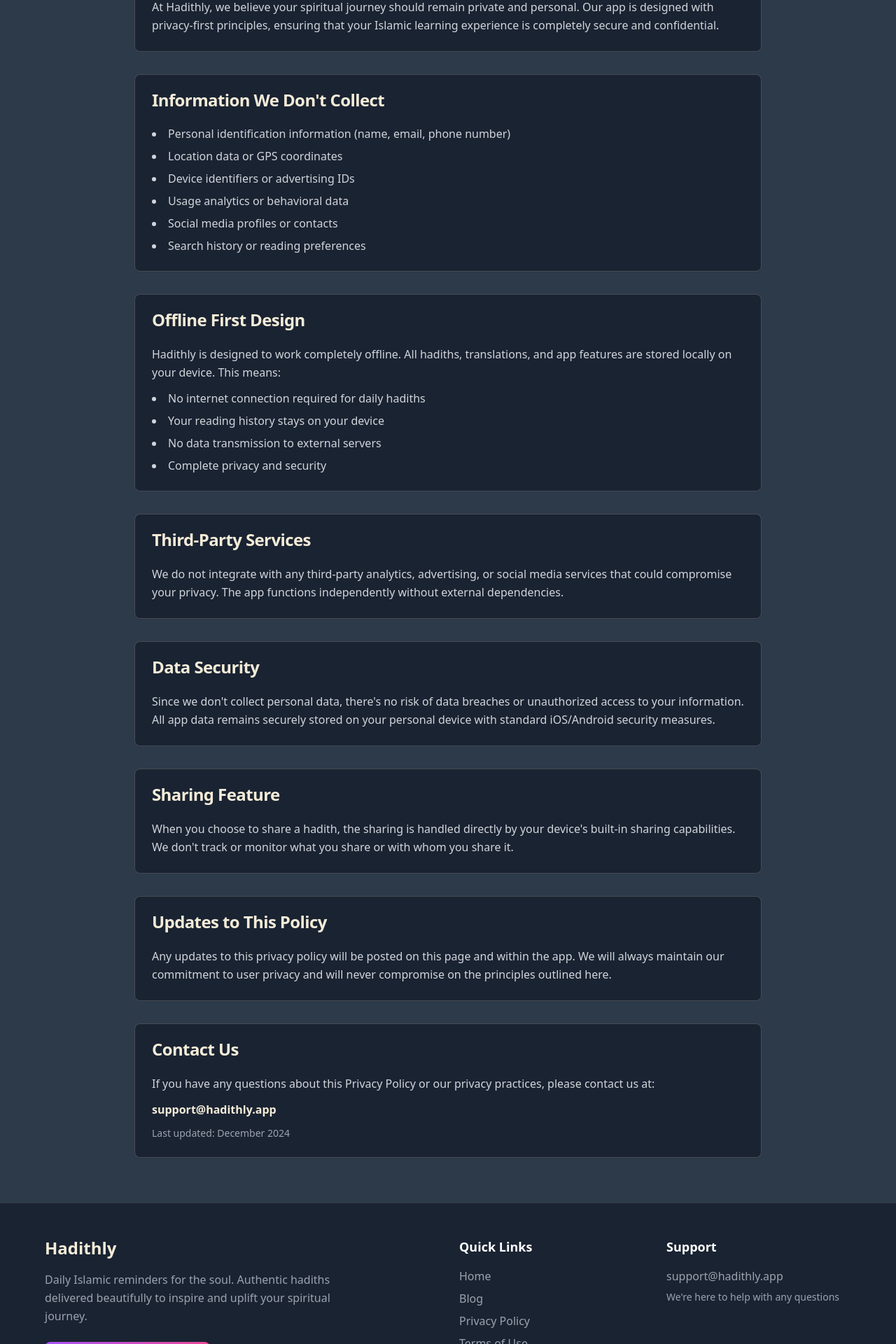
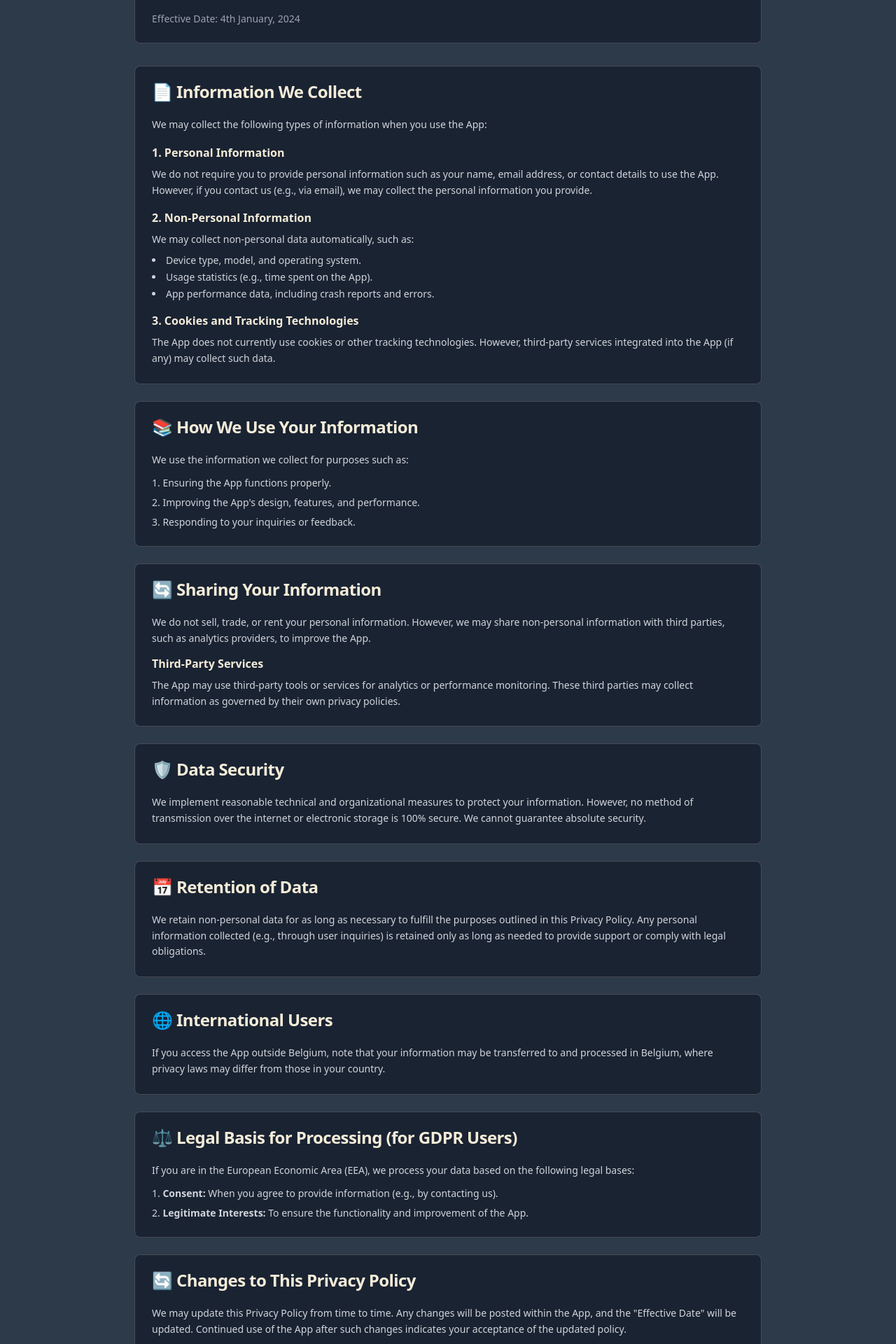
Before and after one commit to Kurt-Adam20/hadithly-soul-website, a React (Vite) app: page /privacy in a window 1280 px wide. Shown: the part 400-2320 px from the top of the page at 70% size. Built offline with nearby package versions, Linux system fonts and the light colour scheme.

Commit message:
Update privacy policy
The AI has updated the `src/pages/Privacy.tsx` file with a new privacy policy, adapting it for Hadithly and including the email address `support@hadithly.app`. The policy also specifies that the laws of Belgium apply.

```diff
--- a/src/pages/Privacy.tsx
+++ b/src/pages/Privacy.tsx
@@ -20,118 +20,177 @@ const Privacy = () => {
           </div>
 
           <Card className="bg-[#1A2332] border-[#F4ECD8]/20 mb-8">
-            <CardHeader>
-              <CardTitle className="text-[#F4ECD8] text-2xl">Our Privacy Commitment</CardTitle>
-            </CardHeader>
-            <CardContent className="text-gray-300 space-y-4">
-              <p className="text-lg font-semibold text-[#F4ECD8]">
-                We do not collect or share any personal data. All content is available offline.
+            <CardContent className="text-gray-300 space-y-4 pt-6">
+              <p className="leading-relaxed">
+                Hadithly ("<strong>Developer</strong>") is committed to protecting your privacy. This Privacy Policy explains how we collect, use, disclose, and safeguard your information when you use <strong>Hadithly - Daily Islamic reminders</strong> ("<strong>App</strong>"). By using the App, you agree to the practices described in this policy. If you do not agree with this Privacy Policy, please do not use the App.
               </p>
-              <p className="leading-relaxed">
-                At Hadithly, we believe your spiritual journey should remain private and personal.
-                Our app is designed with privacy-first principles, ensuring that your Islamic learning
-                experience is completely secure and confidential.
+              <p className="text-sm text-gray-400">
+                Effective Date: 4th January, 2024
               </p>
             </CardContent>
           </Card>
 
-          <div className="grid gap-8">
+          <div className="grid gap-6">
             <Card className="bg-[#1A2332] border-[#F4ECD8]/20">
               <CardHeader>
-                <CardTitle className="text-[#F4ECD8]">Information We Don't Collect</CardTitle>
+                <CardTitle className="text-[#F4ECD8] flex items-center gap-2">
+                  📄 Information We Collect
+                </CardTitle>
               </CardHeader>
-              <CardContent className="text-gray-300 space-y-3">
-                <ul className="list-disc list-inside space-y-2">
-                  <li>Personal identification information (name, email, phone number)</li>
-                  <li>Location data or GPS coordinates</li>
-                  <li>Device identifiers or advertising IDs</li>
-                  <li>Usage analytics or behavioral data</li>
-                  <li>Social media profiles or contacts</li>
-                  <li>Search history or reading preferences</li>
-                </ul>
+              <CardContent className="text-gray-300 space-y-4">
+                <p className="text-sm leading-relaxed">
+                  We may collect the following types of information when you use the App:
+                </p>
+
+                <div className="space-y-4">
+                  <div>
+                    <h4 className="text-[#F4ECD8] font-semibold mb-2">1. Personal Information</h4>
+                    <p className="text-sm leading-relaxed">
+                      We do not require you to provide personal information such as your name, email address, or contact details to use the App. However, if you contact us (e.g., via email), we may collect the personal information you provide.
+                    </p>
+                  </div>
+
+                  <div>
+                    <h4 className="text-[#F4ECD8] font-semibold mb-2">2. Non-Personal Information</h4>
+                    <p className="text-sm leading-relaxed mb-2">
+                      We may collect non-personal data automatically, such as:
+                    </p>
+                    <ul className="list-disc list-inside space-y-1 text-sm">
+                      <li>Device type, model, and operating system.</li>
+                      <li>Usage statistics (e.g., time spent on the App).</li>
+                      <li>App performance data, including crash reports and errors.</li>
+                    </ul>
+                  </div>
+
+                  <div>
+                    <h4 className="text-[#F4ECD8] font-semibold mb-2">3. Cookies and Tracking Technologies</h4>
+                    <p className="text-sm leading-relaxed">
+                      The App does not currently use cookies or other tracking technologies. However, third-party services integrated into the App (if any) may collect such data.
+                    </p>
+                  </div>
+                </div>
               </CardContent>
             </Card>
 
             <Card className="bg-[#1A2332] border-[#F4ECD8]/20">
               <CardHeader>
-                <CardTitle className="text-[#F4ECD8]">Offline First Design</CardTitle>
+                <CardTitle className="text-[#F4ECD8] flex items-center gap-2">
+                  📚 How We Use Your Information
+                </CardTitle>
               </CardHeader>
               <CardContent className="text-gray-300 space-y-3">
-                <p className="leading-relaxed">
-                  Hadithly is designed to work completely offline. All hadiths, translations, and app features
-                  are stored locally on your device. This means:
+                <p className="text-sm leading-relaxed mb-3">
+                  We use the information we collect for purposes such as:
                 </p>
-                <ul className="list-disc list-inside space-y-2">
-                  <li>No internet connection required for daily hadiths</li>
-                  <li>Your reading history stays on your device</li>
-                  <li>No data transmission to external servers</li>
-                  <li>Complete privacy and security</li>
-                </ul>
+                <ol className="list-decimal list-inside space-y-2 text-sm">
+                  <li>Ensuring the App functions properly.</li>
+                  <li>Improving the App's design, features, and performance.</li>
+                  <li>Responding to your inquiries or feedback.</li>
+                </ol>
               </CardContent>
             </Card>
 
             <Card className="bg-[#1A2332] border-[#F4ECD8]/20">
               <CardHeader>
-                <CardTitle className="text-[#F4ECD8]">Third-Party Services</CardTitle>
+                <CardTitle className="text-[#F4ECD8] flex items-center gap-2">
+                  🔄 Sharing Your Information
+                </CardTitle>
               </CardHeader>
               <CardContent className="text-gray-300 space-y-3">
-                <p className="leading-relaxed">
-                  We do not integrate with any third-party analytics, advertising, or social media services
-                  that could compromise your privacy. The app functions independently without external dependencies.
+                <p className="text-sm leading-relaxed">
+                  We do not sell, trade, or rent your personal information. However, we may share non-personal information with third parties, such as analytics providers, to improve the App.
+                </p>
+
+                <div>
+                  <h4 className="text-[#F4ECD8] font-semibold mb-2">Third-Party Services</h4>
+                  <p className="text-sm leading-relaxed">
+                    The App may use third-party tools or services for analytics or performance monitoring. These third parties may collect information as governed by their own privacy policies.
+                  </p>
+                </div>
+              </CardContent>
+            </Card>
+
+            <Card className="bg-[#1A2332] border-[#F4ECD8]/20">
+              <CardHeader>
+                <CardTitle className="text-[#F4ECD8] flex items-center gap-2">
+                  🛡️ Data Security
+                </CardTitle>
+              </CardHeader>
+              <CardContent className="text-gray-300">
+                <p className="text-sm leading-relaxed">
+                  We implement reasonable technical and organizational measures to protect your information. However, no method of transmission over the internet or electronic storage is 100% secure. We cannot guarantee absolute security.
                 </p>
               </CardContent>
             </Card>
 
             <Card className="bg-[#1A2332] border-[#F4ECD8]/20">
               <CardHeader>
-                <CardTitle className="text-[#F4ECD8]">Data Security</CardTitle>
+                <CardTitle className="text-[#F4ECD8] flex items-center gap-2">
+                  📅 Retention of Data
+                </CardTitle>
               </CardHeader>
-              <CardContent className="text-gray-300 space-y-3">
-                <p className="leading-relaxed">
-                  Since we don't collect personal data, there's no risk of data breaches or unauthorized access
-                  to your information. All app data remains securely stored on your personal device with standard
-                  iOS/Android security measures.
+              <CardContent className="text-gray-300">
+                <p className="text-sm leading-relaxed">
+                  We retain non-personal data for as long as necessary to fulfill the purposes outlined in this Privacy Policy. Any personal information collected (e.g., through user inquiries) is retained only as long as needed to provide support or comply with legal obligations.
                 </p>
               </CardContent>
             </Card>
 
             <Card className="bg-[#1A2332] border-[#F4ECD8]/20">
               <CardHeader>
-                <CardTitle className="text-[#F4ECD8]">Sharing Feature</CardTitle>
+                <CardTitle className="text-[#F4ECD8] flex items-center gap-2">
+                  🌐 International Users
+                </CardTitle>
               </CardHeader>
-              <CardContent className="text-gray-300 space-y-3">
-                <p className="leading-relaxed">
-                  When you choose to share a hadith, the sharing is handled directly by your device's built-in
-                  sharing capabilities. We don't track or monitor what you share or with whom you share it.
+              <CardContent className="text-gray-300">
+                <p className="text-sm leading-relaxed">
+                  If you access the App outside Belgium, note that your information may be transferred to and processed in Belgium, where privacy laws may differ from those in your country.
                 </p>
               </CardContent>
             </Card>
 
             <Card className="bg-[#1A2332] border-[#F4ECD8]/20">
               <CardHeader>
-                <CardTitle className="text-[#F4ECD8]">Updates to This Policy</CardTitle>
+                <CardTitle className="text-[#F4ECD8] flex items-center gap-2">
+                  ⚖️ Legal Basis for Processing (for GDPR Users)
+                </CardTitle>
               </CardHeader>
-              <CardContent className="text-gray-300 space-y-3">
-                <p className="leading-relaxed">
-                  Any updates to this privacy policy will be posted on this page and within the app.
-                  We will always maintain our commitment to user privacy and will never compromise on
-                  the principles outlined here.
+              <CardContent className="text-gray-300">
+                <p className="text-sm leading-relaxed mb-3">
+                  If you are in the European Economic Area (EEA), we process your data based on the following legal bases:
+                </p>
+                <ol className="list-decimal list-inside space-y-2 text-sm">
+                  <li><strong>Consent:</strong> When you agree to provide information (e.g., by contacting us).</li>
+                  <li><strong>Legitimate Interests:</strong> To ensure the functionality and improvement of the App.</li>
+                </ol>
+              </CardContent>
+            </Card>
+
+            <Card className="bg-[#1A2332] border-[#F4ECD8]/20">
+              <CardHeader>
+                <CardTitle className="text-[#F4ECD8] flex items-center gap-2">
+                  🔄 Changes to This Privacy Policy
+                </CardTitle>
+              </CardHeader>
+              <CardContent className="text-gray-300">
+                <p className="text-sm leading-relaxed">
+                  We may update this Privacy Policy from time to time. Any changes will be posted within the App, and the "Effective Date" will be updated. Continued use of the App after such changes indicates your acceptance of the updated policy.
                 </p>
               </CardContent>
             </Card>
 
             <Card className="bg-[#1A2332] border-[#F4ECD8]/20">
               <CardHeader>
-                <CardTitle className="text-[#F4ECD8]">Contact Us</CardTitle>
+                <CardTitle className="text-[#F4ECD8] flex items-center gap-2">
+                  📩 Contact Information
+                </CardTitle>
               </CardHeader>
-              <CardContent className="text-gray-300 space-y-3">
-                <p className="leading-relaxed">
-                  If you have any questions about this Privacy Policy or our privacy practices,
-                  please contact us at:
+              <CardContent className="text-gray-300">
+                <p className="text-sm leading-relaxed mb-3">
+                  If you have questions or concerns about this Privacy Policy or how your information is handled, please contact us at:
                 </p>
-                <p className="text-[#F4ECD8] font-semibold">support@hadithly.app</p>
-                <p className="text-sm text-gray-400">
-                  Last updated: December 2024
+                <p className="text-sm">
+                  <strong>Email:</strong> support@hadithly.app
                 </p>
               </CardContent>
             </Card>
--- a/src/pages/Terms.tsx
+++ b/src/pages/Terms.tsx
@@ -122,7 +122,7 @@ const Terms = () => {
               </CardHeader>
               <CardContent className="text-gray-300">
                 <p className="text-sm leading-relaxed">
-                  These Terms shall be governed by and construed in accordance with the laws of Nigeria, without regard to its conflict of laws principles.
+                  These Terms shall be governed by and construed in accordance with the laws of Belgium, without regard to its conflict of laws principles.
                 </p>
               </CardContent>
             </Card>
```
